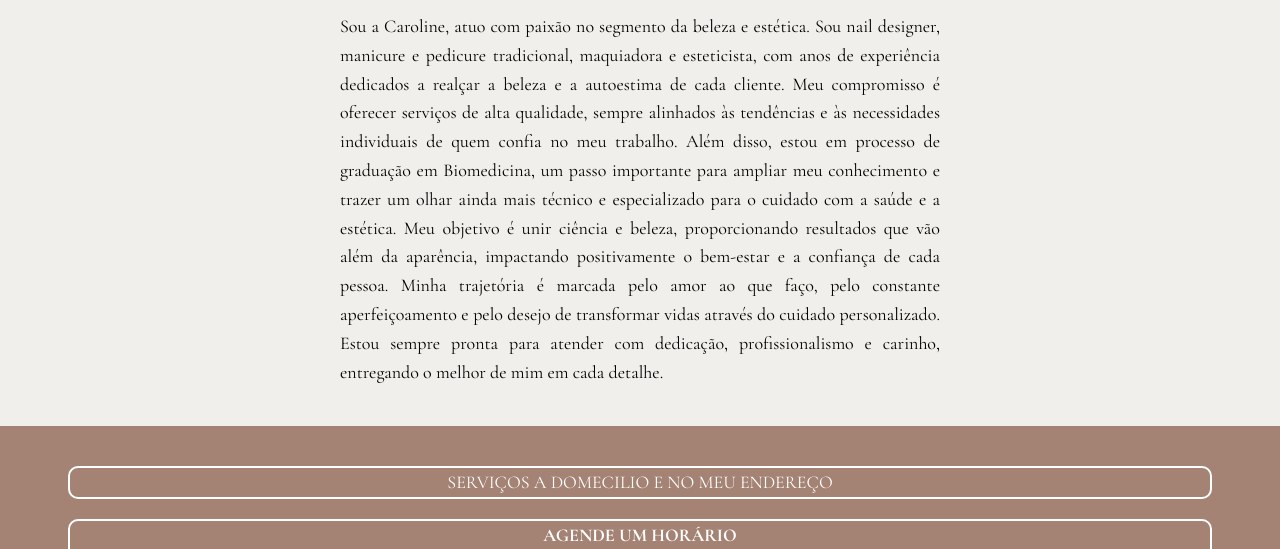
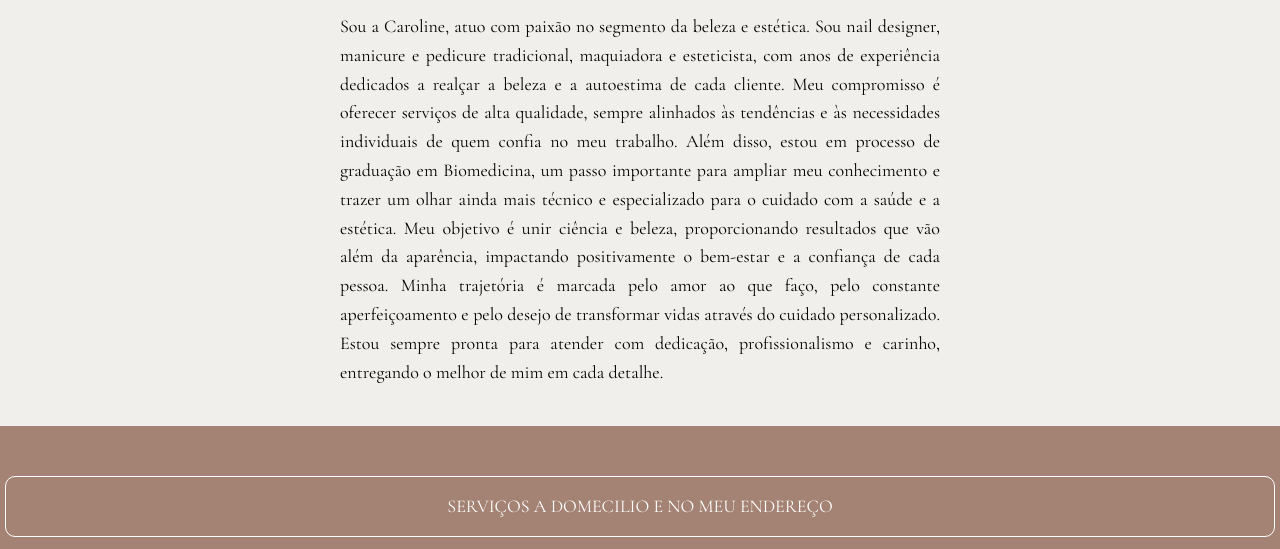
Before and after one commit to Hugo-Marques8/Site-Carol, a plain HTML site: page index.html in a window 1280 px wide. Shown: the part 4744-5293 px from the top of the page. Drawn offline with nearby package versions, Linux system fonts and the light colour scheme; a web font is replaced by a local one.

Commit message:
Add files via upload

```diff
--- a/style.css
+++ b/style.css
@@ -168,10 +168,11 @@ footer {
 }
 
 .footer-text2{
-    margin: 20px 48px;
+    margin: 30px -15px;
+    padding: 15px;
     font-size: 18px;
     text-transform: uppercase;
-    border: solid 2px;
+    border: solid 1px;
     border-radius: 10px 10px 10px 10px;
     color: #ffffff;
 }
```
